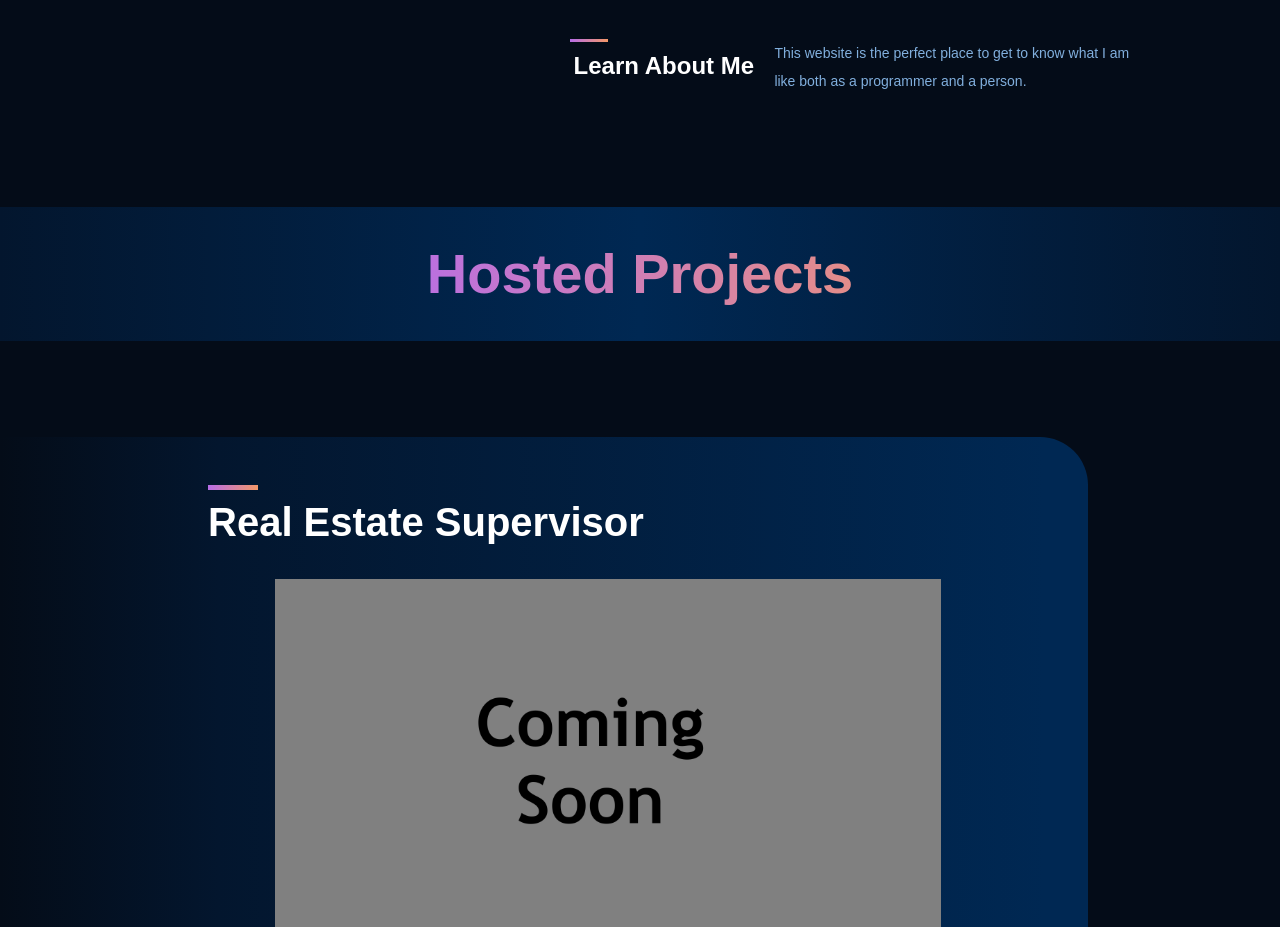
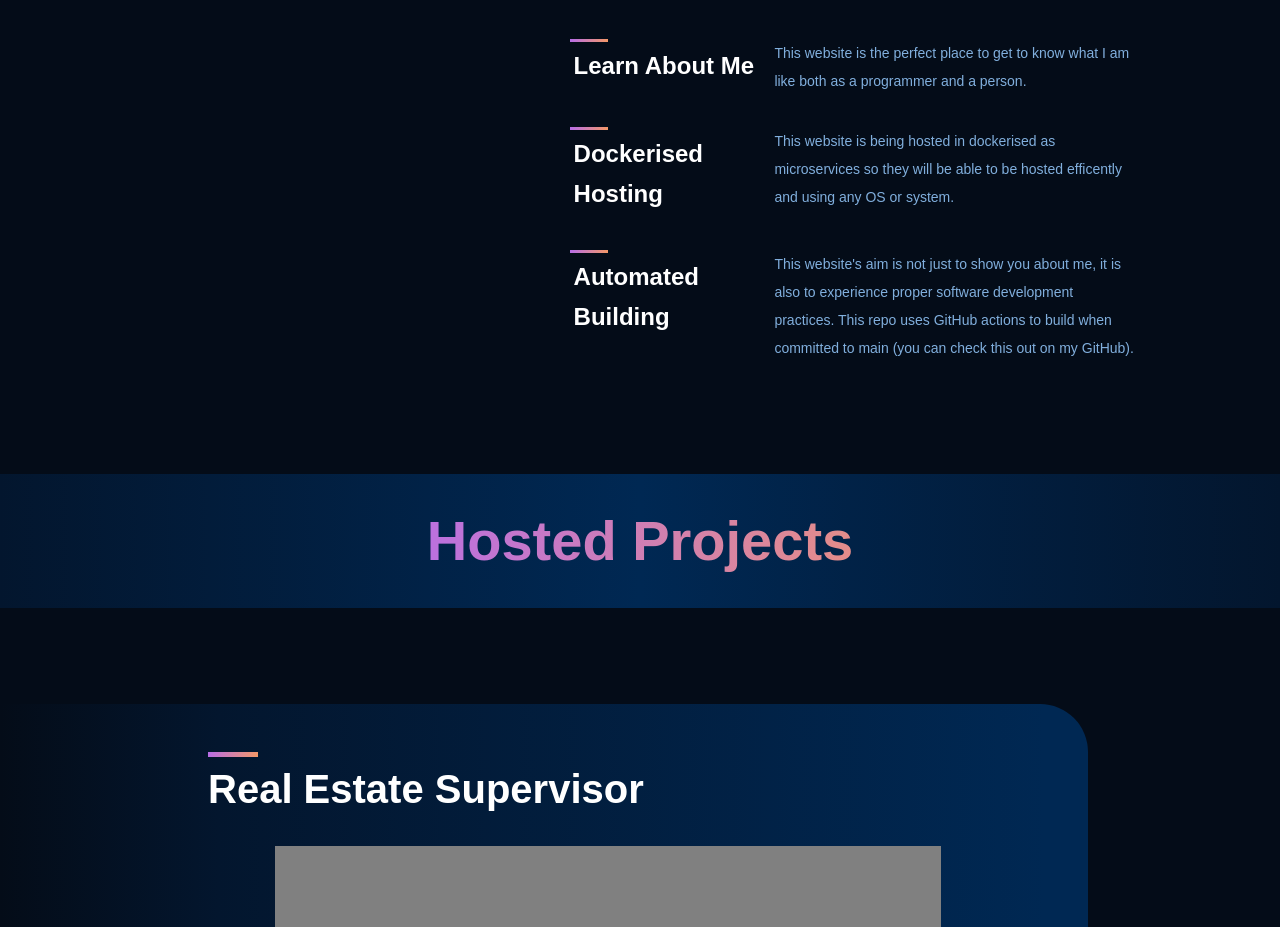
Before and after one commit to MartinPezet/portfolio-website, a React (Create React App) app in the folder client/: page / in a window 1280 px wide. Shown: the part 2140-3067 px from the top of the page. Built offline with nearby package versions, Linux system fonts and the light colour scheme.

Commit message:
Added more siteFeatures

```diff
--- a/client/src/containers/siteFeatures/SiteFeatures.js
+++ b/client/src/containers/siteFeatures/SiteFeatures.js
@@ -17,6 +17,14 @@ const SiteFeatures = () => {
     {
       title: "Learn About Me",
       text: "This website is the perfect place to get to know what I am like both as a programmer and a person."
+    },
+    {
+      title: "Dockerised Hosting",
+      text: "This website is being hosted in dockerised as microservices so they will be able to be hosted efficently and using any OS or system."
+    },
+    {
+      title: "Automated Building",
+      text: "This website's aim is not just to show you about me, it is also to experience proper software development practices. This repo uses GitHub actions to build when committed to main (you can check this out on my GitHub)."
     }
   ]
 
```
